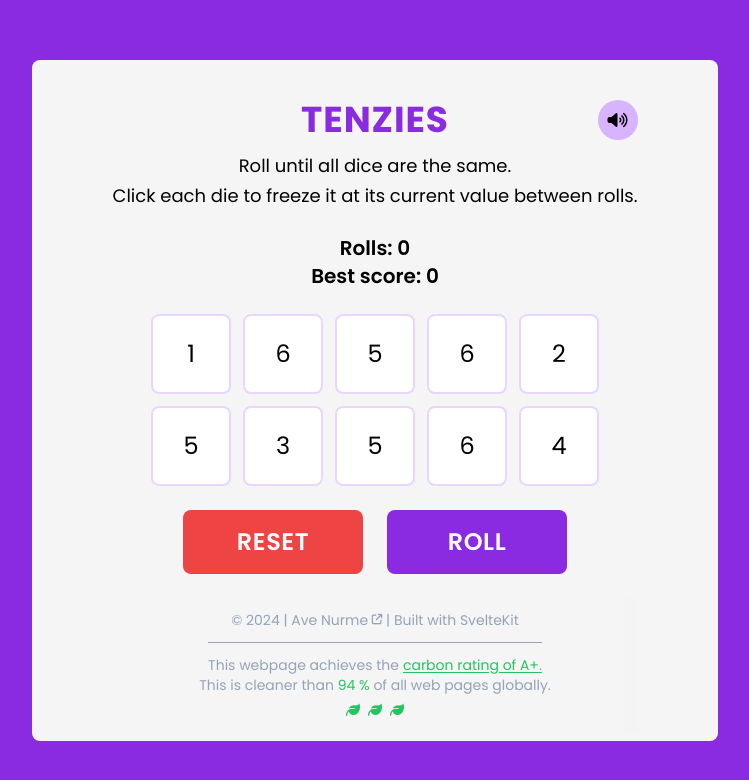
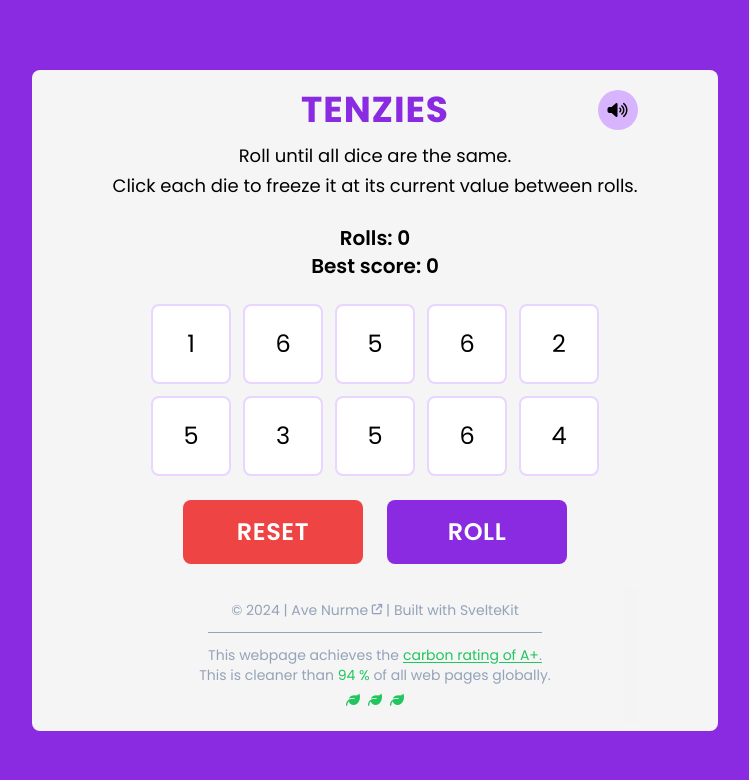
Before and after one commit to nurme-ave/svelte5-tenzies-game, a SvelteKit app: page / in a window 1280 px wide. Shown: the top 780 px of the page, without its empty margins (265-1014 px from the left). Built offline with nearby package versions, Linux system fonts and the light colour scheme.

Commit message:
Fix GameWon layout issue for mobile screen

```diff
--- a/src/lib/components/game/GameWon.svelte
+++ b/src/lib/components/game/GameWon.svelte
@@ -7,7 +7,7 @@
 
 <div
   transition:zoomIn={{ duration: 400, delay: 0 }}
-  class="absolute left-1/2 top-1/2 z-50 grid -translate-x-1/2 -translate-y-1/2 transform place-content-center rounded-lg bg-purple-200 px-4 py-6 text-center text-black shadow-lg sm:h-[90%] sm:w-[90%] sm:px-10 sm:py-8 lg:h-[95%]
+  class="absolute left-1/2 top-1/2 z-50 grid h-full w-full -translate-x-1/2 -translate-y-1/2 transform place-content-center rounded-lg bg-purple-200 px-4 py-6 text-center text-black shadow-lg sm:h-[95%] sm:w-[95%] sm:px-10 sm:py-8 lg:h-[95%]
   lg:w-[95%] 3xl:h-full 3xl:w-full"
 >
   <i class="fa-solid fa-trophy fa-4x mb-4 text-[#ffaa33] sm:mb-6 3xl:mb-8"
--- a/src/routes/+page.svelte
+++ b/src/routes/+page.svelte
@@ -41,7 +41,7 @@
 
 {#if game}
   <section
-    class="relative flex animate-fadeInForwards flex-col gap-6 rounded-lg bg-[#F5F5F5] px-2 py-4 text-center sm:px-10 sm:py-6 lg:px-20 lg:pb-2 lg:pt-10 3xl:max-w-[1024px] 3xl:gap-10"
+    class="relative flex animate-fadeInForwards flex-col gap-6 rounded-lg bg-[#F5F5F5] px-2 py-4 text-center sm:px-10 sm:py-6 lg:px-20 lg:pb-2 lg:pt-10 xl:pt-5 3xl:max-w-[1024px] 3xl:gap-10 3xl:px-20 3xl:py-20"
   >
     <GameHeader />
     <ScoreDisplay {game} />
```
